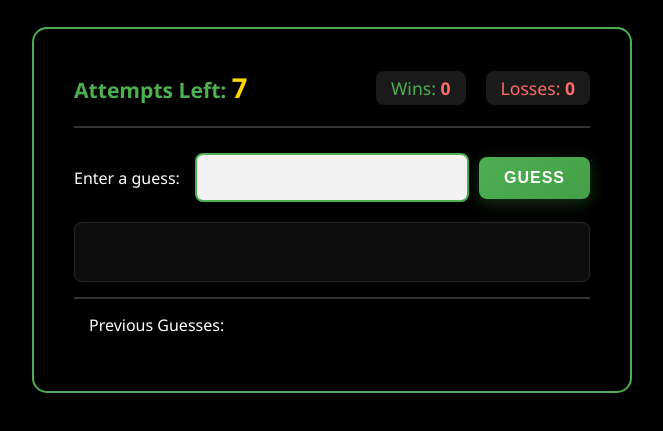
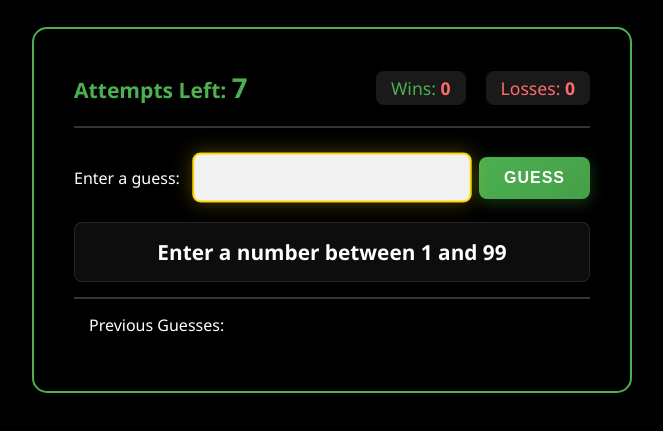
Before and after one commit to etern-source/erictern_cst336_Lab2, a plain HTML site: page index.html in a window 1280 px wide. Shown: the part 189-620 px from the top of the page, without its empty margins (308-971 px from the left). Drawn offline with Linux system fonts and the light colour scheme; files that its build step writes are made by us from their sources.

Commit message:
Update stylesheet and script paths in index.html

```diff
--- a/index.html
+++ b/index.html
@@ -3,7 +3,7 @@
     <head>
         <title>Guess a Number</title>
         <meta charset="utf-8">
-        <link rel="stylesheet" href="css/style.css">
+        <link rel="stylesheet" href="./style.css">
     </head>
     <body>
 
@@ -34,6 +34,6 @@
             <div id="guesses-container">Previous Guesses: <span id="guesses"></span></div>
         </div>
 
-        <script src="js/script.js"></script>
+        <script src="./script.js"></script>
     </body>
 </html>
```
